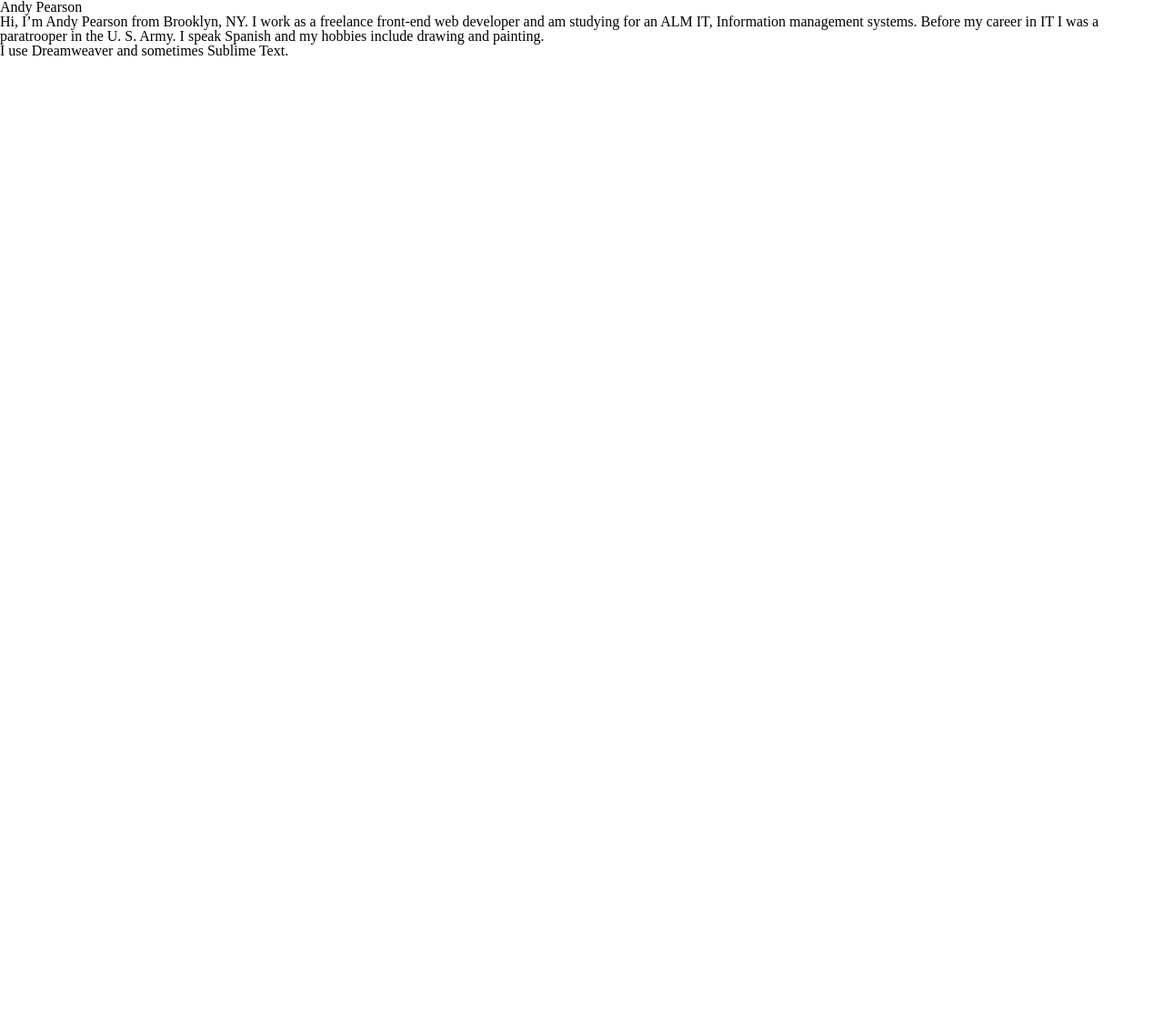
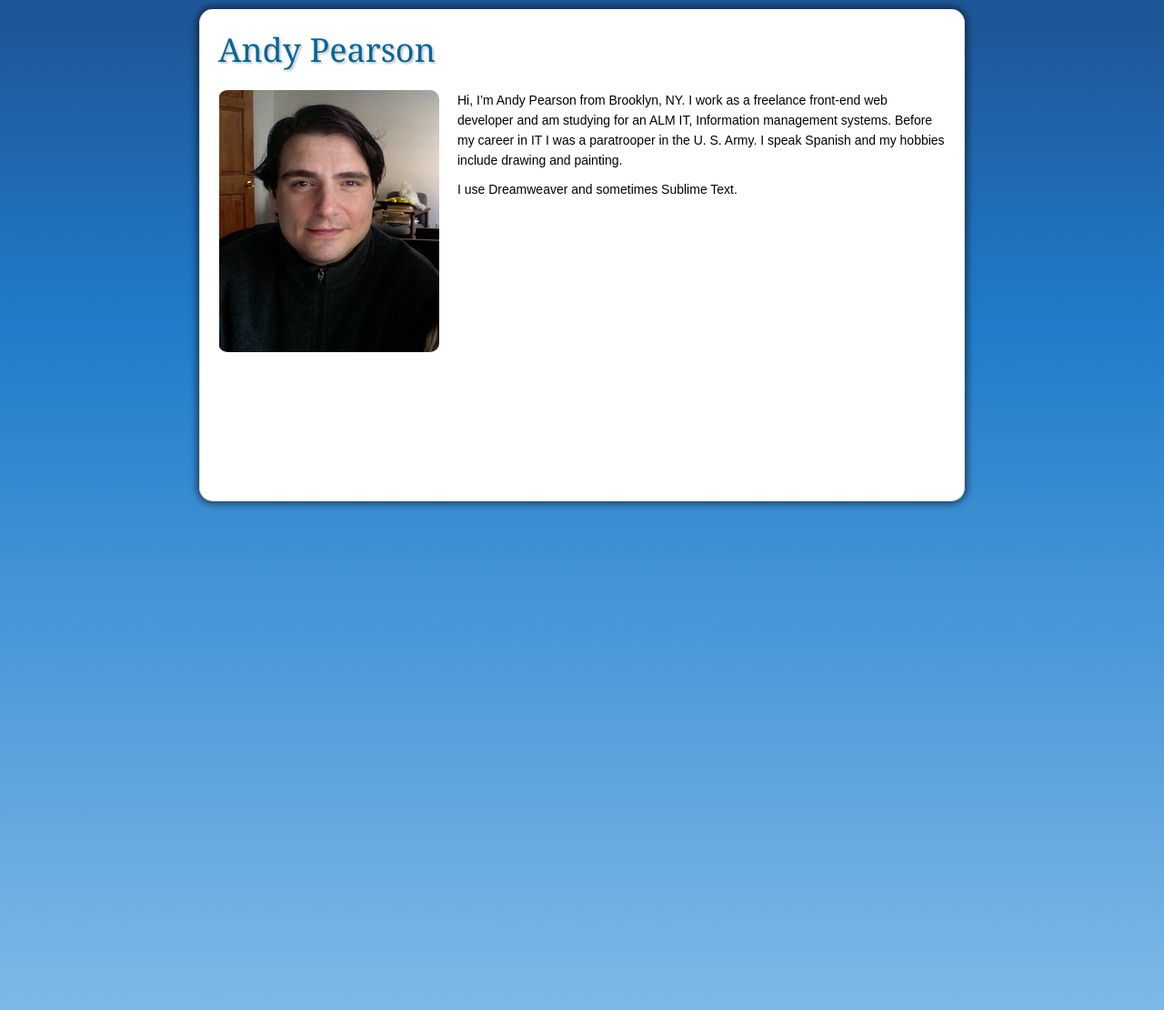
Before and after one commit to Grafixwerks/p1.uxhub.biz, a PHP site: page / in a window 1280 px wide. Shown: the whole page at 91% size. Before the commit the page ends 61 px from the top, so only its background shows below. Run offline with PHP 8.4, Linux system fonts and the light colour scheme.

Commit message:
Added image of myself and CSS styles

```diff
--- a/css/main.css
+++ b/css/main.css
@@ -50,3 +50,46 @@ table {
 	border-collapse: collapse;
 	border-spacing: 0;
 }
+/* Reset ends */
+body { /* http://www.colorzilla.com/gradient-editor/ */
+	background: rgb(30,87,153); /* Old browsers */
+	background: -moz-linear-gradient(top,  rgba(30,87,153,1) 3%, rgba(32,124,202,1) 32%, rgba(125,185,232,1) 100%); /* FF3.6+ */
+	background: -webkit-gradient(linear, left top, left bottom, color-stop(3%,rgba(30,87,153,1)), color-stop(32%,rgba(32,124,202,1)), color-stop(100%,rgba(125,185,232,1))); /* Chrome,Safari4+ */
+	background: -webkit-linear-gradient(top,  rgba(30,87,153,1) 3%,rgba(32,124,202,1) 32%,rgba(125,185,232,1) 100%); /* Chrome10+,Safari5.1+ */
+	background: -o-linear-gradient(top,  rgba(30,87,153,1) 3%,rgba(32,124,202,1) 32%,rgba(125,185,232,1) 100%); /* Opera 11.10+ */
+	background: -ms-linear-gradient(top,  rgba(30,87,153,1) 3%,rgba(32,124,202,1) 32%,rgba(125,185,232,1) 100%); /* IE10+ */
+	background: linear-gradient(to bottom,  rgba(30,87,153,1) 3%,rgba(32,124,202,1) 32%,rgba(125,185,232,1) 100%); /* W3C */
+	/*filter: progid:DXImageTransform.Microsoft.gradient( startColorstr='#1e5799', endColorstr='#7db9e8',GradientType=0 );*/ /* IE6-9 */
+	height: 1100px;
+}
+.wrapper {
+	background: #FFF;
+	width: 800px;
+	margin-right: auto;
+	margin-left: auto;
+	min-height: 500px;
+	padding: 20px;
+	border-radius: 15px;
+	box-shadow: 0 0 8px 2px rgba(0, 0, 0, 0.6);
+	border-top: none;
+	border-right: 1px solid #DDDDDD;
+	border-bottom: 1px solid #DDDDDD;
+	border-left: 1px solid #DDDDDD;
+	margin-top: 10px;
+}
+h1 {
+	margin-bottom: 20px;
+	text-shadow: 2px 2px 2px rgba(150, 150, 150, 0.5); /* http://css3gen.com/text-shadow/ */
+	color: #069;
+	font: 36px Georgia, "Times New Roman", Times, serif;
+}
+p {
+	font: 14px/22px Arial, Helvetica, sans-serif;
+	margin-top: 10px;
+	margin-bottom: 10px;
+}
+.portrait {
+	float: left;
+	margin-right: 20px;
+	border-radius: 10px;
+}
--- a/index.php
+++ b/index.php
@@ -9,6 +9,7 @@
 <body>
 <div class="wrapper">
   <h1>Andy Pearson</h1>
+  <img class="portrait" src="img/andy2009.jpg" width="243" height="288" alt="Andy Pearson's portrait">
   <p>Hi, I’m Andy Pearson from Brooklyn, NY.  I work as a freelance front-end web developer and am studying for an ALM IT, Information management systems.  Before my career in IT I was a paratrooper in the U. S. Army.  I speak Spanish and my hobbies include drawing and painting.</p>
   <p>I use Dreamweaver and sometimes Sublime Text.</p>
 </div><!-- Close class="wrapper" -->
```
Also changed, not shown: img/andy2009.jpg (added).
